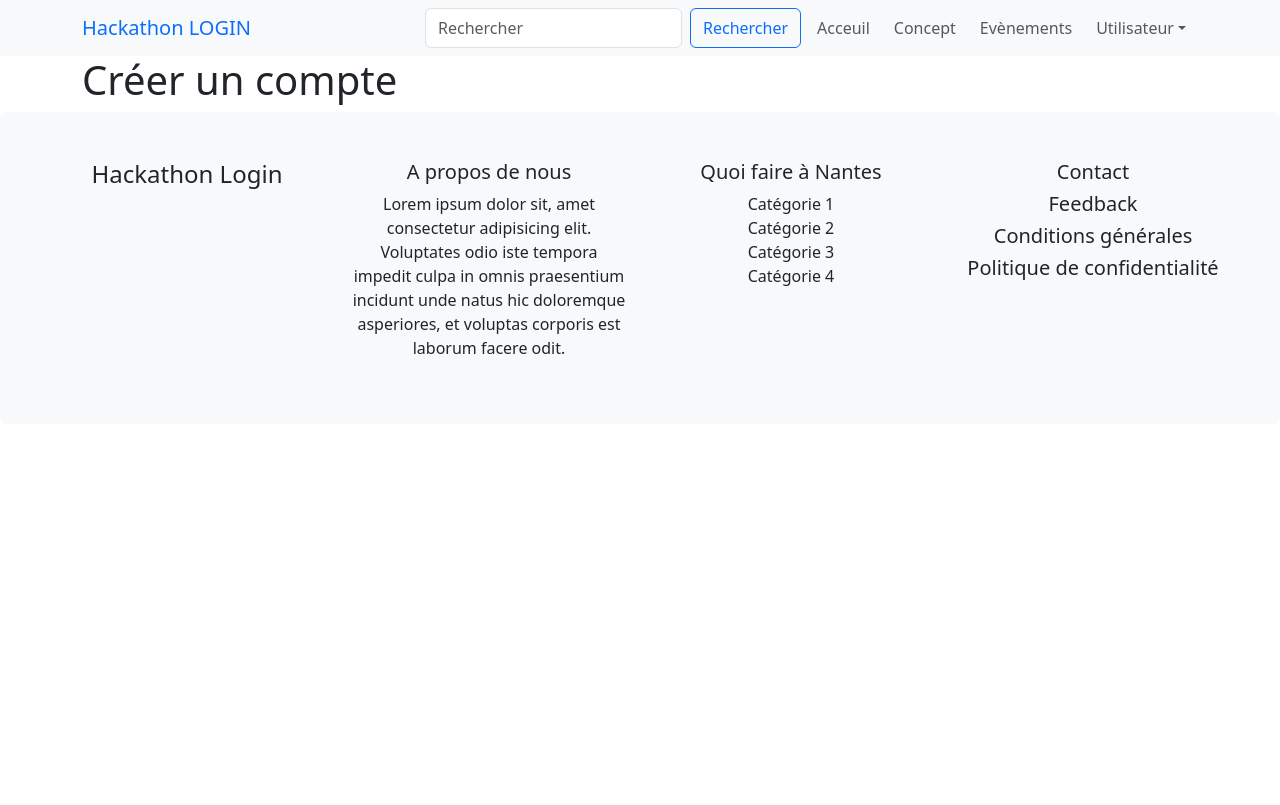
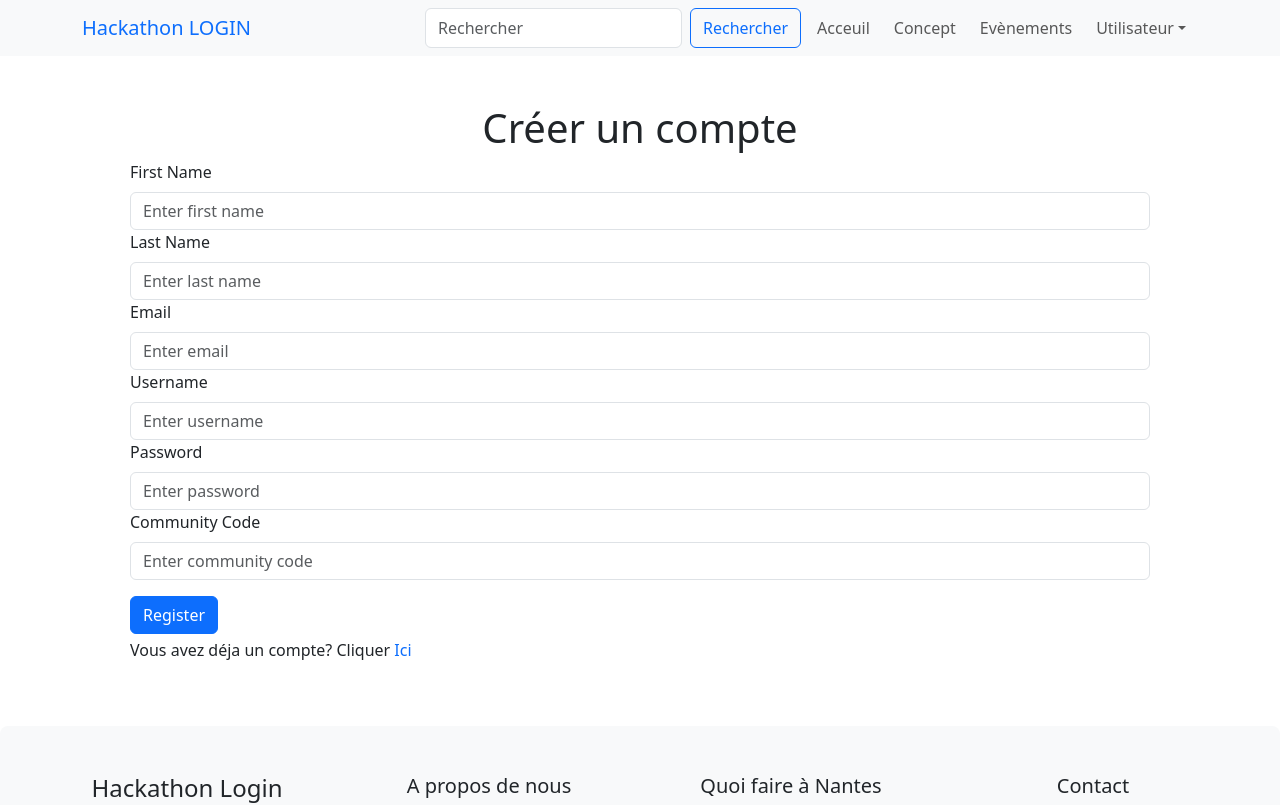
Before and after one commit to fyras19/hackathon-login, a React (Vite) app: page /register in a window 1280 px wide. Shown: the top 805 px of the page. Built offline with nearby package versions, Linux system fonts and the light colour scheme.

Commit message:
add: authentication with local storage

```diff
--- a/src/components/navbar/CustomNavbar.tsx
+++ b/src/components/navbar/CustomNavbar.tsx
@@ -9,9 +9,13 @@ import {
 
 import "../../App.css";
 import { Link, NavLink, useNavigate } from "react-router-dom";
+import { useAppDispatch, useAppSelector } from "../../redux/hooks";
+import { logout } from "../../redux/slices/authSlice";
 
 const CustomNavbar = () => {
   const navigate = useNavigate();
+  const { isAuthenticated, username } = useAppSelector((state) => state.auth);
+  const dispatch = useAppDispatch();
   return (
     <Navbar bg="light" expand="lg" className="flex-column">
       <Container>
@@ -42,19 +46,28 @@ const CustomNavbar = () => {
             </NavLink>
             <NavDropdown
               className="mx-1"
-              title="Utilisateur"
+              title={isAuthenticated ? username : "Utilisateur"}
               id="navbarScrollingDropdown"
             >
               <NavDropdown.Item onClick={() => navigate("/myevents")}>
                 Mes évènements
               </NavDropdown.Item>
               <NavDropdown.Divider />
+              {!isAuthenticated && (
+                <>
                   <NavDropdown.Item onClick={() => navigate("/login")}>
                     Se connecter
                   </NavDropdown.Item>
                   <NavDropdown.Item onClick={() => navigate("/register")}>
                     Créer un compte
                   </NavDropdown.Item>
+                </>
+              )}
+              {isAuthenticated && (
+                <NavDropdown.Item onClick={() => dispatch(logout())}>
+                  Se déconnecter
+                </NavDropdown.Item>
+              )}
             </NavDropdown>
           </Nav>
         </Navbar.Collapse>
--- a/src/main.tsx
+++ b/src/main.tsx
@@ -7,6 +7,8 @@ import { RouterProvider, createBrowserRouter } from "react-router-dom";
 import HomePage from "./pages/HomePage.tsx";
 import EventsPage from "./pages/EventsPage.tsx";
 import EventPage from "./pages/EventPage.tsx";
+import LoginPage from "./pages/LoginPage.tsx";
+import RegisterPage from "./pages/RegisterPage.tsx";
 
 const router = createBrowserRouter([
   {
@@ -35,19 +37,11 @@ const router = createBrowserRouter([
       },
       {
         path: "/login",
-        element: (
-          <>
-            <h1>Se connecter</h1>
-          </>
-        ),
+        element: <LoginPage />,
       },
       {
         path: "/register",
-        element: (
-          <>
-            <h1>Créer un compte</h1>
-          </>
-        ),
+        element: <RegisterPage />,
       },
       {
         path: "/myevents",
--- /dev/null
+++ b/src/pages/LoginPage.tsx
@@ -0,0 +1,60 @@
+import { useState } from "react";
+import { Button, Form } from "react-bootstrap";
+import { Link, useNavigate } from "react-router-dom";
+import { useAppDispatch, useAppSelector } from "../redux/hooks";
+import { login } from "../redux/slices/authSlice";
+
+export default function LoginPage() {
+  const [username, setUsername] = useState("");
+  const [password, setPassword] = useState("");
+
+  const users = useAppSelector((state) => state.users);
+
+  const dispatch = useAppDispatch();
+
+  const navigate = useNavigate();
+
+  const handleLogin = () => {
+    if (users.map((user) => user.username).includes(username)) {
+      const user = users.find((_user) => _user.username === username);
+      if (user?.password === password) {
+        dispatch(login(username));
+        navigate('/events')
+      }
+    }
+  };
+
+  return (
+    <div className="p-5">
+      <h1 className="text-center">Se connecter</h1>
+      <Form>
+        <Form.Group controlId="formBasicUsername">
+          <Form.Label>Username</Form.Label>
+          <Form.Control
+            type="text"
+            placeholder="Enter username"
+            value={username}
+            onChange={(e) => setUsername(e.target.value)}
+          />
+        </Form.Group>
+
+        <Form.Group controlId="formBasicPassword">
+          <Form.Label>Password</Form.Label>
+          <Form.Control
+            type="password"
+            placeholder="Enter password"
+            value={password}
+            onChange={(e) => setPassword(e.target.value)}
+          />
+        </Form.Group>
+
+        <Button variant="primary" onClick={handleLogin} className="mt-3">
+          Login
+        </Button>
+        <p className="mt-1">
+          Pas de compte? Cliquer <Link to={"/register"}>Ici</Link>
+        </p>
+      </Form>
+    </div>
+  );
+}
--- /dev/null
+++ b/src/pages/RegisterPage.tsx
@@ -0,0 +1,105 @@
+import { useState } from "react";
+import { Button, Form } from "react-bootstrap";
+import { Link, useNavigate } from "react-router-dom";
+import { useAppDispatch } from "../redux/hooks";
+import { addUser } from "../redux/slices/usersSlice";
+
+export default function RegisterPage() {
+  const [firstName, setFirstName] = useState("");
+  const [lastName, setLastName] = useState("");
+  const [email, setEmail] = useState("");
+  const [username, setUsername] = useState("");
+  const [password, setPassword] = useState("");
+  const [communityCode, setCommunityCode] = useState("");
+  const navigate = useNavigate();
+
+  const dispatch = useAppDispatch();
+
+  const handleRegister = () => {
+    dispatch(
+      addUser({
+        firstname: firstName,
+        lastname: lastName,
+        email,
+        username,
+        password,
+        community: communityCode,
+      })
+    );
+    navigate('/login')
+  };
+
+  return (
+    <div className="p-5">
+      <h1 className="text-center">Créer un compte</h1>
+      <Form>
+        <Form.Group controlId="formBasicFirstName">
+          <Form.Label>First Name</Form.Label>
+          <Form.Control
+            type="text"
+            placeholder="Enter first name"
+            value={firstName}
+            onChange={(e) => setFirstName(e.target.value)}
+          />
+        </Form.Group>
+
+        <Form.Group controlId="formBasicLastName">
+          <Form.Label>Last Name</Form.Label>
+          <Form.Control
+            type="text"
+            placeholder="Enter last name"
+            value={lastName}
+            onChange={(e) => setLastName(e.target.value)}
+          />
+        </Form.Group>
+
+        <Form.Group controlId="formBasicEmail">
+          <Form.Label>Email</Form.Label>
+          <Form.Control
+            type="email"
+            placeholder="Enter email"
+            value={email}
+            onChange={(e) => setEmail(e.target.value)}
+          />
+        </Form.Group>
+
+        <Form.Group controlId="formBasicUsername">
+          <Form.Label>Username</Form.Label>
+          <Form.Control
+            type="text"
+            placeholder="Enter username"
+            value={username}
+            onChange={(e) => setUsername(e.target.value)}
+          />
+        </Form.Group>
+
+        <Form.Group controlId="formBasicPassword">
+          <Form.Label>Password</Form.Label>
+          <Form.Control
+            type="password"
+            placeholder="Enter password"
+            value={password}
+            onChange={(e) => setPassword(e.target.value)}
+          />
+        </Form.Group>
+
+        <Form.Group controlId="formBasicCommunityCode">
+          <Form.Label>Community Code</Form.Label>
+          <Form.Control
+            type="text"
+            placeholder="Enter community code"
+            value={communityCode}
+            onChange={(e) => setCommunityCode(e.target.value)}
+          />
+        </Form.Group>
+
+        <Button variant="primary" onClick={handleRegister} className="mt-3">
+          Register
+        </Button>
+        <p className="mt-1">
+          Vous avez déja un compte? Cliquer <Link to={"/login"}>Ici</Link>
+        </p>
+      </Form>
+    </div>
+  );
+}
--- /dev/null
+++ b/src/redux/slices/authSlice.ts
@@ -0,0 +1,38 @@
+import { PayloadAction, createSlice } from "@reduxjs/toolkit";
+
+export type Auth = {
+    isAuthenticated: boolean,
+    username?: string
+}
+
+const initialState: Auth = {
+    isAuthenticated: false
+}
+
+const initiateStateFromLocalStorage = (): Auth => {
+    return localStorage.getItem('username') ? {
+        isAuthenticated: true,
+        username: localStorage.getItem('username') ?? ""
+    } : initialState;
+}
+
+export const authSlice = createSlice({
+    name: 'auth',
+    initialState: initiateStateFromLocalStorage(),
+    reducers: {
+        login: (state, action: PayloadAction<string>) => {
+            state.isAuthenticated = true;
+            state.username = action.payload;
+            localStorage.setItem('username', action.payload);
+        },
+        logout: (state) => {
+            state.isAuthenticated = false;
+            state.username = undefined;
+            localStorage.removeItem('username')
+        }
+    }
+})
+
+export const { login, logout } = authSlice.actions;
+
+export default authSlice.reducer;
--- /dev/null
+++ b/src/redux/slices/usersSlice.ts
@@ -0,0 +1,34 @@
+import { PayloadAction, createSlice } from "@reduxjs/toolkit";
+
+export type User = {
+    firstname: string,
+    lastname: string,
+    email: string,
+    password: string,
+    username: string,
+    community: string
+}
+
+const initialState: User[] = []
+
+const initiateStateFromLocalStorage = () => {
+    const users = JSON.parse(localStorage.getItem('users') ?? JSON.stringify(initialState));
+    return users as User[]
+}
+
+export const usersSlice = createSlice({
+    name: 'users',
+    initialState: initiateStateFromLocalStorage(),
+    reducers: {
+        addUser: (state, action: PayloadAction<User>) => {
+            if (!state.map(user => user.username).includes(action.payload.username)) {
+                state.push(action.payload)
+                localStorage.setItem("users", JSON.stringify(state))
+            }
+        }
+    }
+})
+
+export const { addUser } = usersSlice.actions;
+
+export default usersSlice.reducer;
--- a/src/redux/store.ts
+++ b/src/redux/store.ts
@@ -1,9 +1,13 @@
 import { configureStore } from "@reduxjs/toolkit";
 import selectionReducer from "./slices/selectionSlice";
+import usersReducer from "./slices/usersSlice";
+import authReducer from "./slices/authSlice";
 
 export const store = configureStore({
     reducer: {
-        selection: selectionReducer
+        selection: selectionReducer,
+        users: usersReducer,
+        auth: authReducer
     }
 })
 
```
Lines whose indentation alone changed are shown as unchanged.
